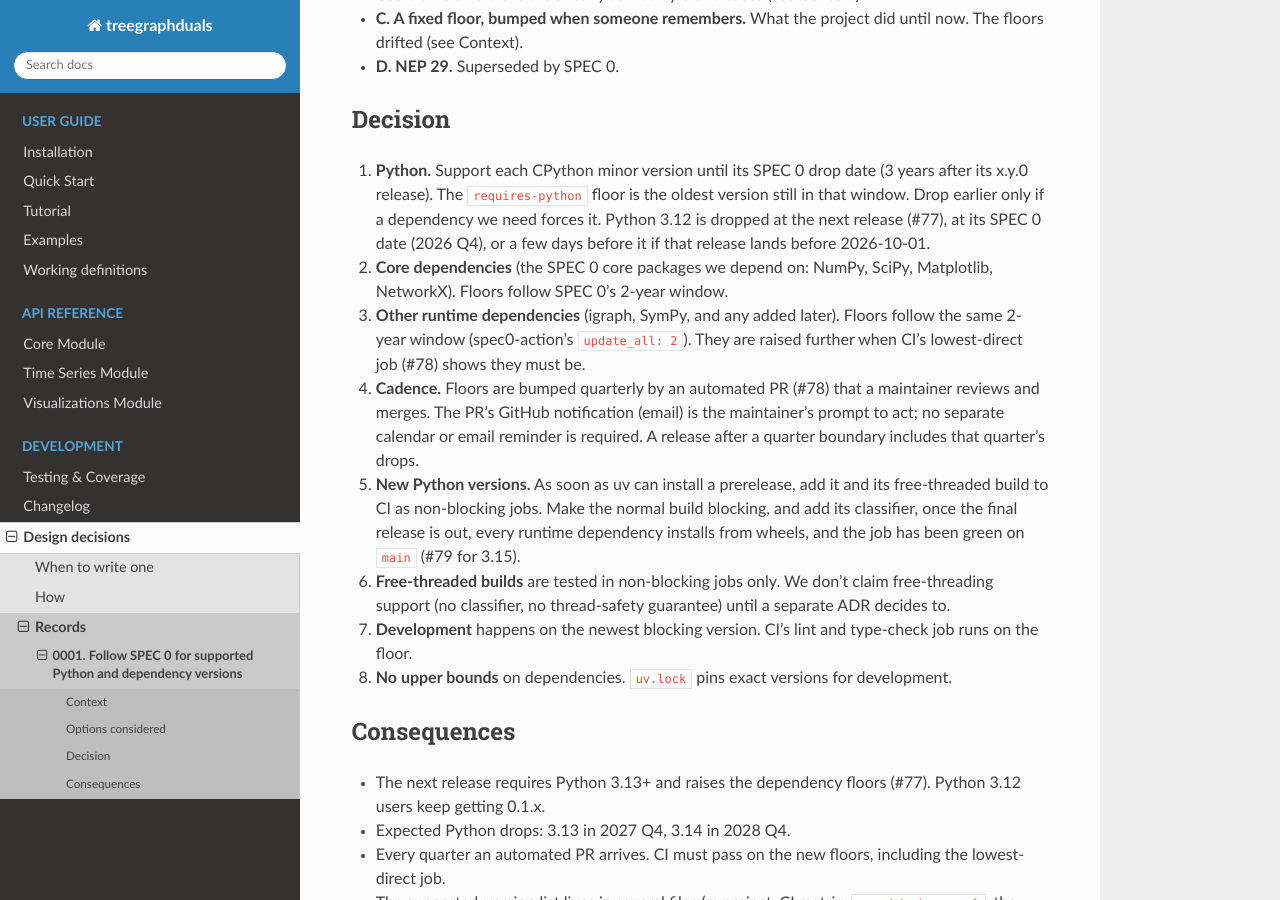
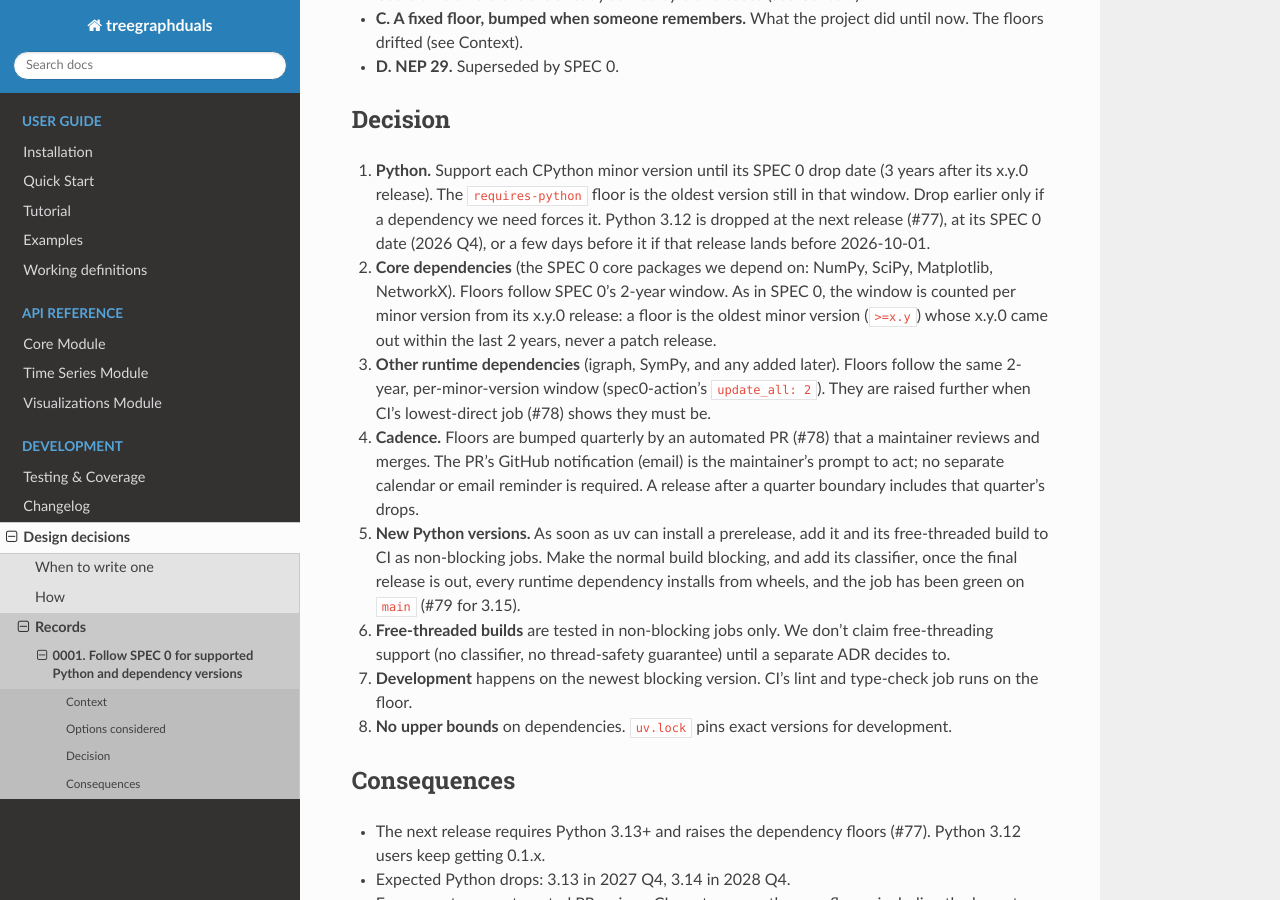
Before and after one commit to pikhan/treegraphduals, a Sphinx documentation site: the page built from docs/adr/0001-spec-0-support-policy.md, in a window 1280 px wide and 900 px high, scrolled down 977 px. Built offline with Sphinx 7.4.7 and the Read the Docs theme 3.1.0, drawn with Linux system fonts in a browser that asks for light colours; pages that are not in the unit, such as notebooks, are missing from menus.

Commit message:
Floors use SPEC 0's per-minor-version window; citation hook re-dates only on a version bump (#77)
- igraph>=1.0: igraph 0.11's first release (2023-10-12) is outside the
  2-year window counted per minor version, as SPEC 0 and spec0-action do.
- ADR 0001 decisions 2-3 now say the window is counted per minor version.
- sync_citation.py changes date-released only when the version changes,
  so non-release pyproject.toml edits no longer re-date CITATION.cff.

```diff
--- a/docs/adr/0001-spec-0-support-policy.md
+++ b/docs/adr/0001-spec-0-support-policy.md
@@ -49,9 +49,13 @@
    date (2026 Q4), or a few days before it if that release lands before
    2026-10-01.
 2. **Core dependencies** (the SPEC 0 core packages we depend on: NumPy, SciPy,
-   Matplotlib, NetworkX). Floors follow SPEC 0's 2-year window.
+   Matplotlib, NetworkX). Floors follow SPEC 0's 2-year window. As in SPEC 0,
+   the window is counted per minor version from its x.y.0 release: a floor is
+   the oldest minor version (`>=x.y`) whose x.y.0 came out within the last 2
+   years, never a patch release.
 3. **Other runtime dependencies** (igraph, SymPy, and any added later). Floors
-   follow the same 2-year window (spec0-action's `update_all: 2`). They are
+   follow the same 2-year, per-minor-version window (spec0-action's
+   `update_all: 2`). They are
    raised further when CI's lowest-direct job (#78) shows they must be.
 4. **Cadence.** Floors are bumped quarterly by an automated PR (#78) that a
    maintainer reviews and merges. The PR's GitHub notification (email) is the
--- a/pyproject.toml
+++ b/pyproject.toml
@@ -26,7 +26,7 @@
     "Typing :: Typed",
 ]
 dependencies = [
-    "igraph>=0.11.8",
+    "igraph>=1.0",
     "matplotlib>=3.11",
     "networkx>=3.5",
     "numpy>=2.3",
```
Also changed, not shown: 2 other files.
